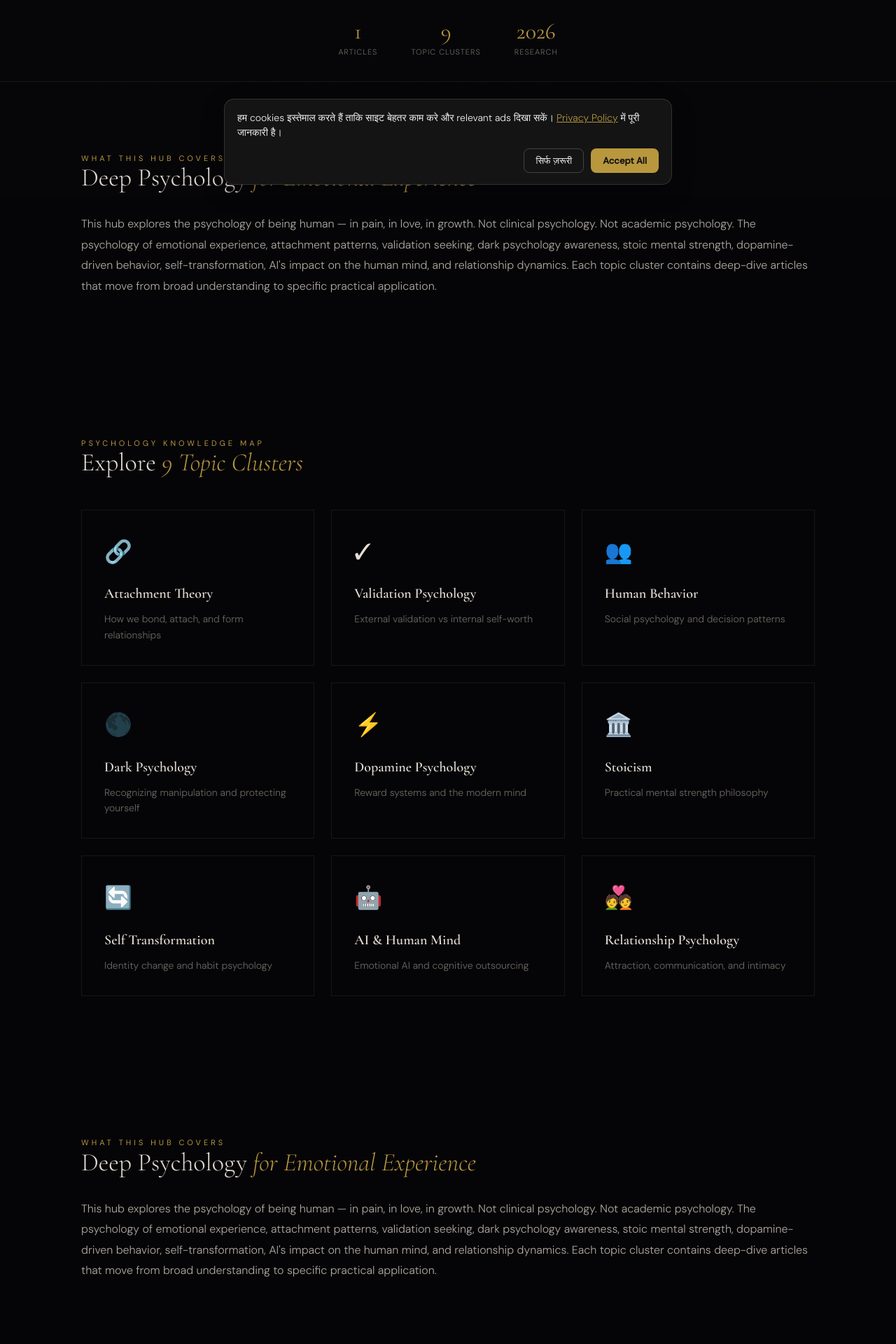
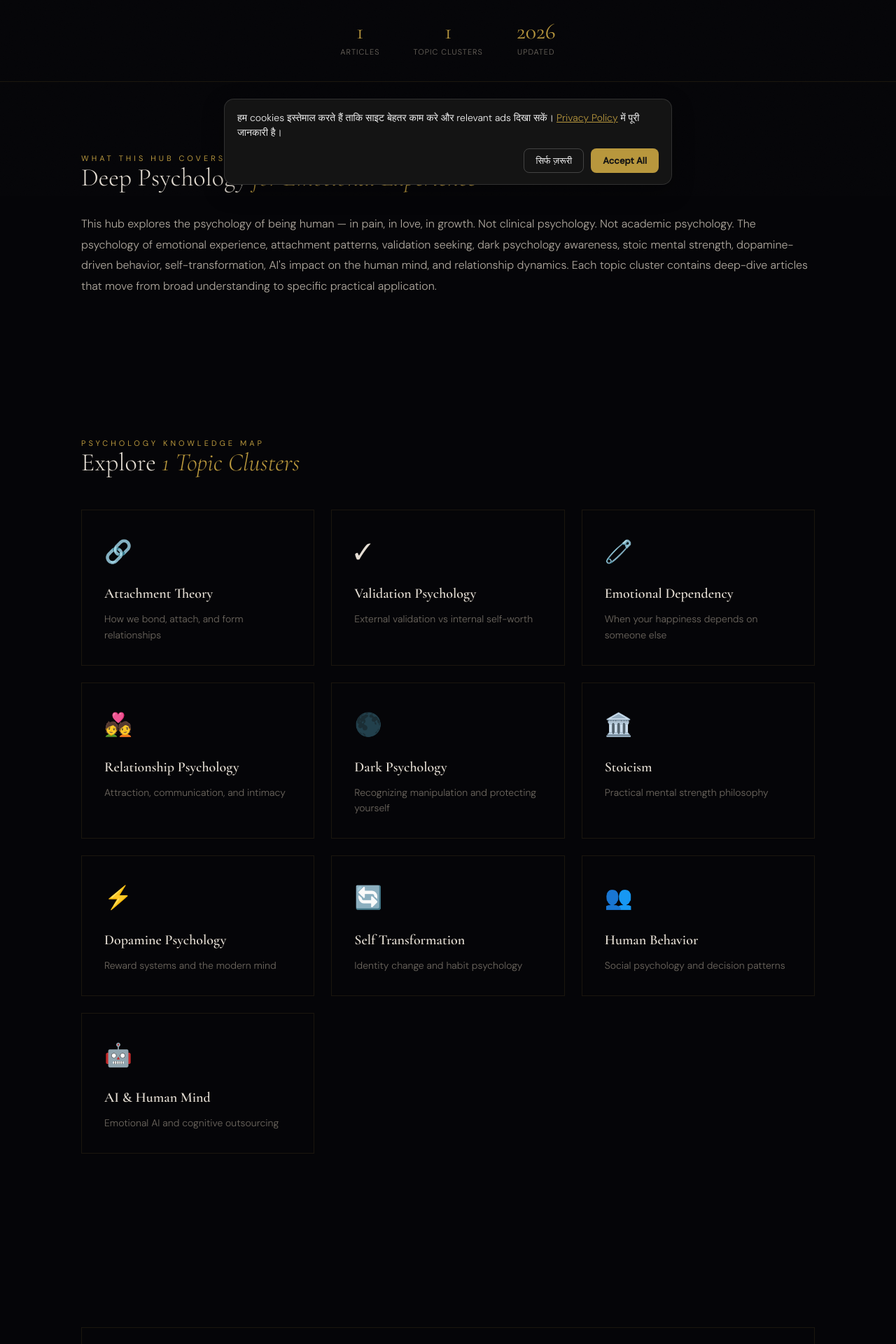
Before and after one commit to lovekushchauhan234-eng/storic-whisper, a Django app: template templates/core/english_hub.html in a window 1280 px wide. Shown: the part 520-2440 px from the top of the page at 70% size. Run offline with Django 5.2, Linux system fonts and the light colour scheme; data comes from the database, SQL or seed files in the repository; tables that the repository leaves empty hold one stand-in row (values such as "Sample post"); the template is opened without the code that fills it: values that come from a table or form of the project are taken from there, most other values are stand-ins (such as "Sample title", 1, 10 or a date in 2020); grey boxes marked "Sample" are stand-in pictures; some libraries are stand-ins or nearby versions.

Commit message:
Update English Hub page

```diff
--- a/templates/core/english_hub.html
+++ b/templates/core/english_hub.html
@@ -76,13 +76,6 @@
 .en-knowledge-card h3{font-family:'Cormorant Garamond',serif;font-size:20px;color:var(--cream);line-height:1.3;margin:0}
 .en-knowledge-card p{font-size:14px;color:var(--muted);line-height:1.6;margin:0}
 
-/* Learning Paths */
-.en-learning-paths{display:grid;grid-template-columns:repeat(auto-fill,minmax(300px,1fr));gap:24px}
-.en-learning-path{background:var(--surface);border:1px solid rgba(184,151,61,.12);padding:32px;display:flex;flex-direction:column;gap:12px}
-.en-learning-path h3{font-family:'Cormorant Garamond',serif;font-size:20px;color:var(--cream);line-height:1.3;margin:0}
-.en-learning-path p{font-size:14px;color:var(--muted);line-height:1.6;margin:0}
-.en-learning-tag{align-self:flex-start;padding:6px 12px;background:rgba(184,151,61,.1);border:1px solid rgba(184,151,61,.3);border-radius:999px;font-size:11px;letter-spacing:1px;text-transform:uppercase;color:var(--gold)}
-
 /* Encyclopedia */
 .en-encyclopedia{display:grid;grid-template-columns:repeat(auto-fill,minmax(280px,1fr));gap:24px}
 .en-encyclopedia-item{background:var(--surface);border:1px solid rgba(184,151,61,.12);padding:24px}
@@ -132,7 +125,6 @@
   .en-card-body{padding:18px 20px 22px}
   .en-card-thumb{aspect-ratio:16/10;min-height:140px}
   .en-knowledge-grid{grid-template-columns:1fr}
-  .en-learning-paths{grid-template-columns:1fr}
   .en-encyclopedia{grid-template-columns:1fr}
   .en-latest-grid{grid-template-columns:1fr}
   .sw-newsletter-form{flex-direction:column}
@@ -148,9 +140,8 @@
 {% endblock %}
 
 {% block content %}
-<!-- ACTIVE TEMPLATE: c:\Users\bintu\storic_whisper\templates\core\english_hub.html -->
 
-<!-- SECTION 1: HERO SECTION -->
+<!-- HERO -->
 <section class="en-banner" aria-label="English Psychology">
   <div class="en-banner-inner">
     <p class="en-banner-eyebrow">Storic Whisper · English Psychology</p>
@@ -159,7 +150,7 @@
   </div>
 </section>
 
-<!-- SECTION 2: TRUST BAR -->
+<!-- TRUST BAR (real numbers, not hardcoded) -->
 <section class="sw-container">
   <div class="en-trust-bar">
     <div class="en-trust-item">
@@ -167,17 +158,17 @@
       <div class="en-trust-label">Articles</div>
     </div>
     <div class="en-trust-item">
-      <div class="en-trust-number">9</div>
+      <div class="en-trust-number">{{ topic_count }}</div>
       <div class="en-trust-label">Topic Clusters</div>
     </div>
     <div class="en-trust-item">
-      <div class="en-trust-number">2026</div>
-      <div class="en-trust-label">Research</div>
+      <div class="en-trust-number">{% now "Y" %}</div>
+      <div class="en-trust-label">Updated</div>
     </div>
   </div>
 </section>
 
-<!-- SECTION 3: WHAT THIS HUB COVERS -->
+<!-- WHAT THIS HUB COVERS -->
 <section class="sw-section sw-container">
   <div class="sw-section-head sw-reveal">
     <p class="sw-eyebrow">What This Hub Covers</p>
@@ -190,11 +181,11 @@
   </div>
 </section>
 
-<!-- SECTION 4: TOPIC NAVIGATION GRID -->
+<!-- TOPIC NAVIGATION / KNOWLEDGE MAP (anchors match real topic_section keys) -->
 <section class="sw-section sw-container">
   <div class="sw-section-head sw-reveal">
     <p class="sw-eyebrow">Psychology Knowledge Map</p>
-    <h2 class="sw-display sw-display--sm">Explore <em>9 Topic Clusters</em></h2>
+    <h2 class="sw-display sw-display--sm">Explore <em>{{ topic_count }} Topic Clusters</em></h2>
   </div>
   <div class="en-knowledge-grid sw-mt-48">
     <a href="#topic-attachment" class="en-knowledge-card">
@@ -207,62 +198,54 @@
       <h3>Validation Psychology</h3>
       <p>External validation vs internal self-worth</p>
     </a>
-    <a href="#topic-behavior" class="en-knowledge-card">
-      <div class="en-knowledge-icon">👥</div>
-      <h3>Human Behavior</h3>
-      <p>Social psychology and decision patterns</p>
+    <a href="#topic-dependency" class="en-knowledge-card">
+      <div class="en-knowledge-icon">🧷</div>
+      <h3>Emotional Dependency</h3>
+      <p>When your happiness depends on someone else</p>
+    </a>
+    <a href="#topic-relationship" class="en-knowledge-card">
+      <div class="en-knowledge-icon">💑</div>
+      <h3>Relationship Psychology</h3>
+      <p>Attraction, communication, and intimacy</p>
     </a>
     <a href="#topic-dark" class="en-knowledge-card">
       <div class="en-knowledge-icon">🌑</div>
       <h3>Dark Psychology</h3>
       <p>Recognizing manipulation and protecting yourself</p>
     </a>
+    <a href="#topic-stoicism" class="en-knowledge-card">
+      <div class="en-knowledge-icon">🏛️</div>
+      <h3>Stoicism</h3>
+      <p>Practical mental strength philosophy</p>
+    </a>
     <a href="#topic-dopamine" class="en-knowledge-card">
       <div class="en-knowledge-icon">⚡</div>
       <h3>Dopamine Psychology</h3>
       <p>Reward systems and the modern mind</p>
     </a>
-    <a href="#topic-stoicism" class="en-knowledge-card">
-      <div class="en-knowledge-icon">🏛️</div>
-      <h3>Stoicism</h3>
-      <p>Practical mental strength philosophy</p>
-    </a>
-    <a href="#topic-transform" class="en-knowledge-card">
+    <a href="#topic-transformation" class="en-knowledge-card">
       <div class="en-knowledge-icon">🔄</div>
       <h3>Self Transformation</h3>
       <p>Identity change and habit psychology</p>
     </a>
-    <a href="#topic-ai" class="en-knowledge-card">
+    <a href="#topic-behavior" class="en-knowledge-card">
+      <div class="en-knowledge-icon">👥</div>
+      <h3>Human Behavior</h3>
+      <p>Social psychology and decision patterns</p>
+    </a>
+    <a href="#topic-ai_mind" class="en-knowledge-card">
       <div class="en-knowledge-icon">🤖</div>
       <h3>AI & Human Mind</h3>
       <p>Emotional AI and cognitive outsourcing</p>
     </a>
-    <a href="#topic-relationship" class="en-knowledge-card">
-      <div class="en-knowledge-icon">💑</div>
-      <h3>Relationship Psychology</h3>
-      <p>Attraction, communication, and intimacy</p>
-    </a>
   </div>
 </section>
 
-<!-- SECTION 3: WHAT WE STUDY -->
-<section class="sw-section sw-container">
-  <div class="sw-section-head sw-reveal">
-    <p class="sw-eyebrow">What This Hub Covers</p>
-    <h2 class="sw-display sw-display--sm">Deep Psychology <em>for Emotional Experience</em></h2>
-  </div>
-  <div class="sw-content-block sw-mt-32">
-    <p class="sw-body">
-      This hub explores the psychology of being human — in pain, in love, in growth. Not clinical psychology. Not academic psychology. The psychology of emotional experience, attachment patterns, validation seeking, dark psychology awareness, stoic mental strength, dopamine-driven behavior, self-transformation, AI's impact on the human mind, and relationship dynamics. Each topic cluster contains deep-dive articles that move from broad understanding to specific practical application.
-    </p>
-  </div>
-</section>
-
-<!-- SECTION 5: FEATURED PILLAR SECTION -->
+<!-- FEATURED PILLAR -->
 <section class="sw-section sw-container">
   <div class="en-featured-pillar">
     <div class="en-featured-pillar-header">
-      <span class="en-featured-pillar-tag">Featured This Quarter</span>
+      <span class="en-featured-pillar-tag">Featured</span>
       <h3>Dark Psychology: Recognizing Manipulation</h3>
     </div>
     <p class="sw-body">Dark psychology explores the manipulative tactics used by some people to control others. Understanding gaslighting, narcissistic patterns, and emotional manipulation helps protect yourself and recognize toxic dynamics before they cause harm.</p>
@@ -272,7 +255,7 @@
   </div>
 </section>
 
-<!-- SECTION 6: LATEST ARTICLES -->
+<!-- LATEST ARTICLES (real data now, one instance only) -->
 <section class="sw-section sw-container">
   <div class="sw-section-head sw-reveal">
     <p class="sw-eyebrow">Latest Articles</p>
@@ -307,32 +290,29 @@
   </div>
 </section>
 
-<!-- SECTION 7: LEARNING PATHS -->
+<!-- PSYCHOLOGY ENCYCLOPEDIA -->
 <section class="sw-section sw-container">
   <div class="sw-section-head sw-reveal">
-    <p class="sw-eyebrow">Learning Paths</p>
-    <h2 class="sw-display sw-display--sm">Curated Reading <em>Sequences</em></h2>
+    <p class="sw-eyebrow">Psychology Encyclopedia</p>
+    <h2 class="sw-display sw-display--sm">Research Themes & <em>Knowledge Areas</em></h2>
   </div>
-  <div class="en-learning-paths sw-mt-48">
-    <div class="en-learning-path">
-      <h3>Understanding Anxious Attachment</h3>
-      <p>4 articles on attachment patterns and healing</p>
-      <span class="en-learning-tag">Coming Soon</span>
+  <div class="en-encyclopedia sw-mt-32">
+    <div class="en-encyclopedia-item">
+      <h3>The Neuroscience of Emotion</h3>
+      <p>Dopamine, attachment, and emotional regulation</p>
     </div>
-    <div class="en-learning-path">
-      <h3>Breaking Dopamine Addiction</h3>
-      <p>5 articles on reward systems and digital detox</p>
-      <span class="en-learning-tag">Coming Soon</span>
+    <div class="en-encyclopedia-item">
+      <h3>Social Influence & Behaviour</h3>
+      <p>Validation, conformity, and group psychology</p>
     </div>
-    <div class="en-learning-path">
-      <h3>Stoic Mental Strength</h3>
-      <p>4 articles on practical philosophy and resilience</p>
-      <span class="en-learning-tag">Coming Soon</span>
+    <div class="en-encyclopedia-item">
+      <h3>Identity & Change</h3>
+      <p>Self-transformation, habits, and ego dissolution</p>
     </div>
   </div>
 </section>
 
-<!-- SECTION 8-16: 9 PSYCHOLOGY CLUSTERS -->
+<!-- TOPIC CLUSTERS (main content — one clean pass, real data) -->
 <section class="sw-section sw-container">
   <div class="sw-section-head sw-reveal">
     <p class="sw-eyebrow">Featured Topic Clusters</p>
@@ -386,64 +366,7 @@
   </section>
 </section>
 
-<!-- SECTION 6: PSYCHOLOGY ENCYCLOPEDIA -->
-<section class="sw-section sw-container">
-  <div class="sw-section-head sw-reveal">
-    <p class="sw-eyebrow">Psychology Encyclopedia</p>
-    <h2 class="sw-display sw-display--sm">Research Themes & <em>Knowledge Areas</em></h2>
-  </div>
-  <div class="en-encyclopedia sw-mt-32">
-    <div class="en-encyclopedia-item">
-      <h3>The Neuroscience of Emotion</h3>
-      <p>Dopamine, attachment, and emotional regulation</p>
-    </div>
-    <div class="en-encyclopedia-item">
-      <h3>Social Influence & Behaviour</h3>
-      <p>Validation, conformity, and group psychology</p>
-    </div>
-    <div class="en-encyclopedia-item">
-      <h3>Identity & Change</h3>
-      <p>Self-transformation, habits, and ego dissolution</p>
-    </div>
-  </div>
-</section>
-
-<!-- SECTION 7: LATEST INSIGHTS -->
-<section class="sw-section sw-container">
-  <div class="sw-section-head sw-reveal">
-    <p class="sw-eyebrow">Latest Insights</p>
-    <h2 class="sw-display sw-display--sm">Recently Published <em>Articles</em></h2>
-  </div>
-  <div class="en-latest-grid sw-mt-48">
-    {% for article in latest_articles %}
-    <a href="{% url 'article_detail' article.slug %}" class="en-card">
-      <div class="en-card-thumb">
-        {% if article.thumbnail %}
-          <img src="{{ article.thumbnail.url }}" alt="{{ article.title }}" loading="lazy">
-        {% else %}
-          <div class="en-card-thumb-fallback">✦</div>
-        {% endif %}
-      </div>
-      <div class="en-card-body">
-        <h3 class="en-card-title">{{ article.title }}</h3>
-        <p class="sw-body sw-text-muted" style="font-size:13px;line-height:1.7;margin:0">
-          {{ article.meta_description|default:"Read the full analysis."|truncatechars:120 }}
-        </p>
-        <span class="en-read-btn">Read Article</span>
-        <p class="en-card-meta">⏱ {{ article.reading_time }} min · {{ article.created_at|date:"M d, Y" }}</p>
-      </div>
-    </a>
-    {% empty %}
-    <div class="en-placeholder">
-      <p style="margin:0;font-size:14px;color:var(--fog);line-height:1.6;">
-        More articles coming soon.
-      </p>
-    </div>
-    {% endfor %}
-  </div>
-</section>
-
-<!-- SECTION 18: FAQ -->
+<!-- FAQ -->
 <section class="sw-section sw-container">
   <div class="sw-section-head sw-reveal">
     <p class="sw-eyebrow">FAQ</p>
@@ -485,7 +408,7 @@
   </div>
 </section>
 
-<!-- SECTION 9: AUTHORITY SECTION -->
+<!-- ABOUT THIS HUB (one instance only) -->
 <section class="sw-section sw-container">
   <div class="sw-section-head sw-reveal">
     <p class="sw-eyebrow">About This Hub</p>
@@ -498,7 +421,7 @@
   </div>
 </section>
 
-<!-- SECTION 19: NEWSLETTER SECTION -->
+<!-- NEWSLETTER -->
 <section class="sw-section sw-container">
   <div class="sw-newsletter sw-reveal">
     <h2 class="sw-display sw-display--sm">Stay Connected</h2>
@@ -510,20 +433,7 @@
   </div>
 </section>
 
-<!-- SECTION 20: AUTHORITY SECTION -->
-<section class="sw-section sw-container">
-  <div class="sw-section-head sw-reveal">
-    <p class="sw-eyebrow">About This Hub</p>
-    <h2 class="sw-display sw-display--sm">Evidence-Based <em>Psychology Insights</em></h2>
-  </div>
-  <div class="sw-content-block sw-mt-32">
-    <p class="sw-body">
-      This English Psychology Hub is part of Storic Whisper, a platform dedicated to psychology without noise. Our articles draw from research in attachment theory, social psychology, neuroscience, and practical philosophy. We focus on emotional clarity, self-understanding, and mental strength — not clinical diagnosis or academic theory.
-    </p>
-  </div>
-</section>
-
-<!-- SECTION 21: RELATED HUB LINKS -->
+<!-- RELATED HUB LINKS -->
 <section class="sw-container">
   <div class="en-related-hubs">
     <a href="/" class="en-related-hub-link">← Back to Home</a>
```
